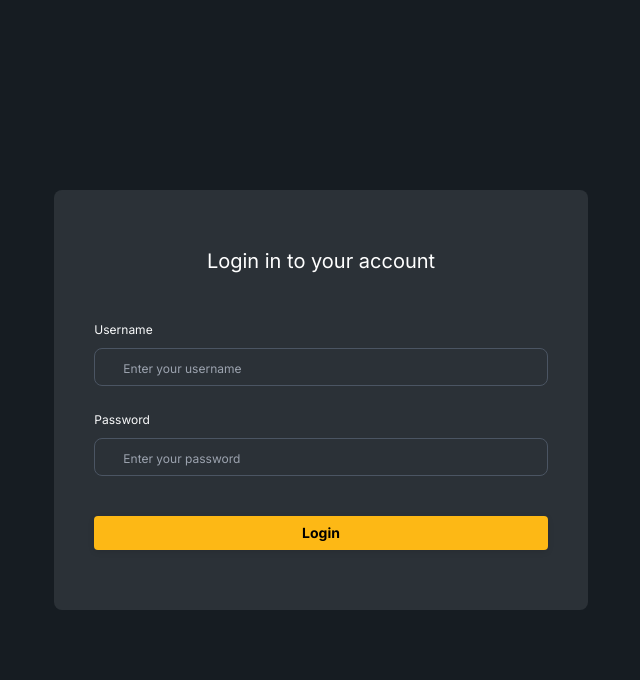
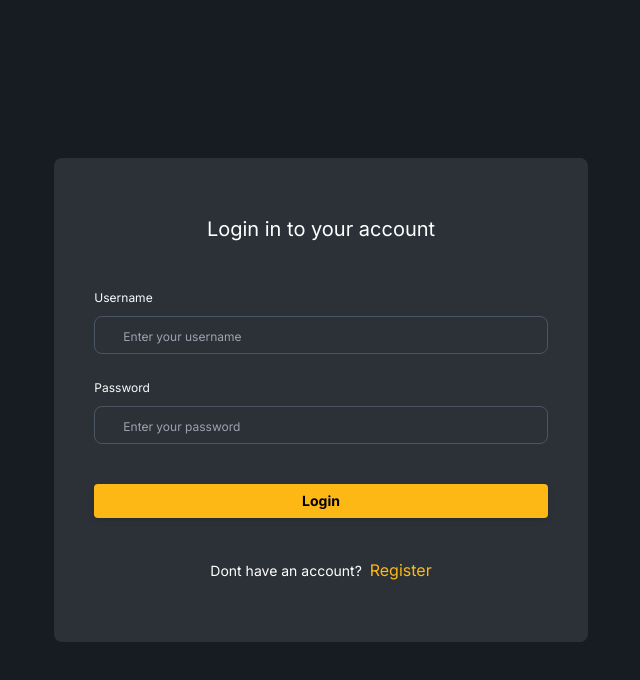
Before and after one commit to alialahverdi/hybridteams, a Next.js app: page /auth/login in a window 1280 px wide. Shown: the top 680 px of the page, without its empty margins (319-959 px from the left). Built offline with nearby package versions, Linux system fonts and the light colour scheme.

Commit message:
Added react-hook-form and use in forms like login and register

```diff
--- a/app/(pages)/auth/login/Login.module.scss
+++ b/app/(pages)/auth/login/Login.module.scss
@@ -22,3 +22,8 @@
   @apply
   mt-10
 }
+
+.loginContainer {
+  @apply
+  mt-10
+}
--- a/app/(pages)/auth/login/page.tsx
+++ b/app/(pages)/auth/login/page.tsx
@@ -1,6 +1,7 @@
 "use client"
 
 import React, { FC, useState } from "react"
+import Link from 'next/link'
 import { useRouter } from 'next/navigation';
 
 // Styles
@@ -8,8 +9,9 @@ import styles from "./Login.module.scss"
 import { cs } from "app/utils/helper";
 
 // Components
-import { Button, Input } from "app/components/atoms";
-import { FormContainer } from "app/components/organism"
+import { Button, Input, Text } from "app/components/atoms";
+import { FormContainer } from "app/components/organism";
+import { useForm } from "react-hook-form";
 
 
 export interface ILoginProps { }
@@ -17,21 +19,29 @@ export interface ILoginProps { }
 export default function Login() {
     // ------- Constants ------- //
     const router = useRouter();
+    const { register, handleSubmit } = useForm();
 
-    const login = () => {
-        router.push('/')
+    const onSubmit = (fields: any) => {
+        // router.push('/')
     }
 
     return (
         <main className={cs(styles.container)}>
             <FormContainer title='Login in to your account'>
-                <form className={cs(styles.form)}>
+                <form
+                    className={cs(styles.form)}
+                    onSubmit={handleSubmit(onSubmit)}
+                >
                     <Input
+                        id="username"
+                        register={register}
                         inputsize="lg"
                         placeholder="Enter your username"
                         label="Username"
                     />
                     <Input
+                        id="password"
+                        register={register}
                         inputsize="lg"
                         placeholder="Enter your password"
                         label="Password"
@@ -41,13 +51,24 @@ export default function Login() {
                         block
                         buttonStyle="secondary"
                         className={cs(styles.btn)}
-                        onClick={login}
+                        type="submit"
                     >
                         Login
                     </Button>
+
+                    <Text className={cs(styles.loginContainer)}>
+                        Dont have an account? &nbsp;
+                        <Link href="/auth/register">
+                            <Text
+                                size={16}
+                                className={cs('cursor-pointer text-secondary')}
+                            >
+                                Register
+                            </Text>
+                        </Link>
+                    </Text>
                 </form>
             </FormContainer>
-
         </main>
     )
 }
--- a/app/(pages)/auth/register/page.tsx
+++ b/app/(pages)/auth/register/page.tsx
@@ -11,37 +11,55 @@ import { cs } from "app/utils/helper";
 // Components
 import { Text, Button, Input } from "app/components/atoms"
 import { FormContainer } from "app/components/organism"
+import { useForm } from "react-hook-form"
 
+// Type Cheking
+interface Inputs {
+    username: string
+    email: string
+    Password: string
+}
 
 export default function Register() {
 
     // ------- Constants ------- //
     const router = useRouter();
+    const { register, handleSubmit } = useForm();
 
     // ------- Logic or Functions ------- //
     const onSendConfirmationCode = () => {
         // setStage("confirmPassword")
     }
 
-    const onConfirm = () => {
-        router.push('/')
+    const onSubmit = (fields: any) => {
+        console.log('fields', fields)
+        // router.push('/')
     }
 
     return (
         <main className={cs(styles.container)}>
             <FormContainer title='Sign in to your account'>
-                <form className={cs(styles.form)}>
+                <form
+                    className={cs(styles.form)}
+                    onSubmit={handleSubmit(onSubmit)}
+                >
                     <Input
+                        id="username"
+                        register={register}
                         inputsize="lg"
                         placeholder="Enter your username"
                         label="Username"
                     />
                     <Input
+                        id="email"
+                        register={register}
                         inputsize="lg"
                         placeholder="Enter your email"
                         label="Email"
                     />
                     <Input
+                        id="password"
+                        register={register}
                         inputsize="lg"
                         placeholder="Enter your password"
                         label="Password"
@@ -51,7 +69,7 @@ export default function Register() {
                         block
                         buttonStyle="secondary"
                         className={cs(styles.btn)}
-                        onClick={onSendConfirmationCode}
+                        type="submit"
                     >
                         Confirm
                     </Button>
--- a/app/components/atoms/Button/Button.tsx
+++ b/app/components/atoms/Button/Button.tsx
@@ -25,7 +25,7 @@ const Button = (props: IButton) => {
     return (
         <button
             {...props}
-            type="button"
+            type={props.type || 'button'}
             ref={buttonRef}
             onClick={handleButtonClick}
             disabled={props.disabled || props.loading}
--- a/app/components/atoms/Input/Input.tsx
+++ b/app/components/atoms/Input/Input.tsx
@@ -6,7 +6,7 @@ import style from "./Input.module.scss";
 import { cs } from "app/utils/helper";
 
 const Input = (props: IInput) => {
-
+    const { label, id, inputsize, register, ...rest } = props
     return (
         <div
             className={cs(
@@ -17,21 +17,20 @@ const Input = (props: IInput) => {
         >
             {
                 !props.withoutLabel
-                    ? <label htmlFor={props.id}>{props.label}</label>
+                    ? <label htmlFor={id}>{label}</label>
                     : ''
             }
 
             <div className={style.content}>
                 <input
-                    {...props}
+                    {...register(id)}
+                    {...rest}
                     className={cs(
                         style['form-input'],
-                        style[`${!!props.inputsize ? props.inputsize : 'md'}`],
+                        style[`${!!inputsize ? inputsize : 'md'}`],
                     )}
                 />
             </div>
-
-
         </div>
     )
 }
--- a/package.json
+++ b/package.json
@@ -19,6 +19,7 @@
     "postcss": "8.4.31",
     "react": "18.2.0",
     "react-dom": "18.2.0",
+    "react-hook-form": "^7.47.0",
     "react-icons": "^4.11.0",
     "sass": "^1.69.4",
     "tailwindcss": "3.3.3",
```
Also changed, not shown: app/components/atoms/Input/IInput.ts (+10 -2 lines), 2 other files (tests, documents, lock files or other folders).
